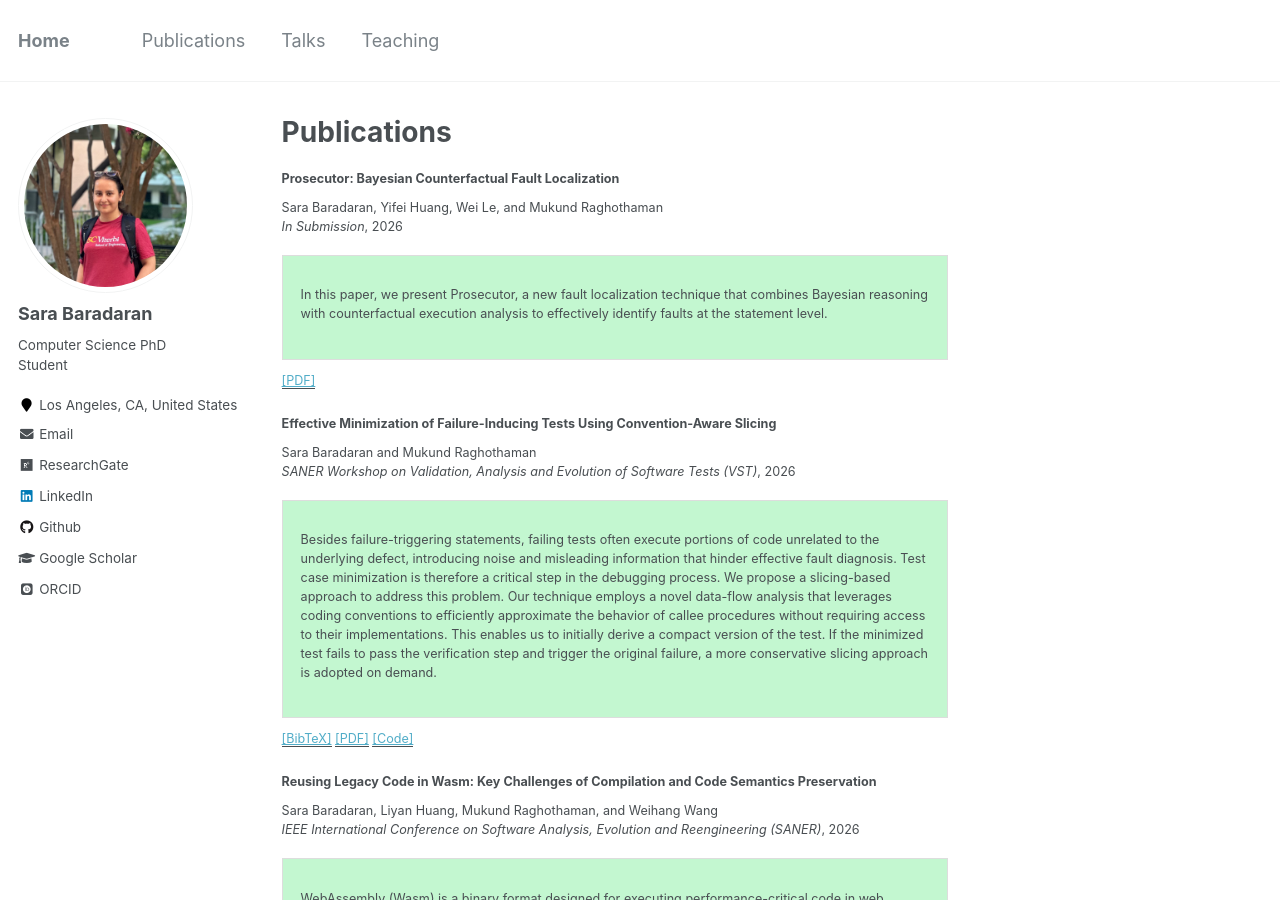
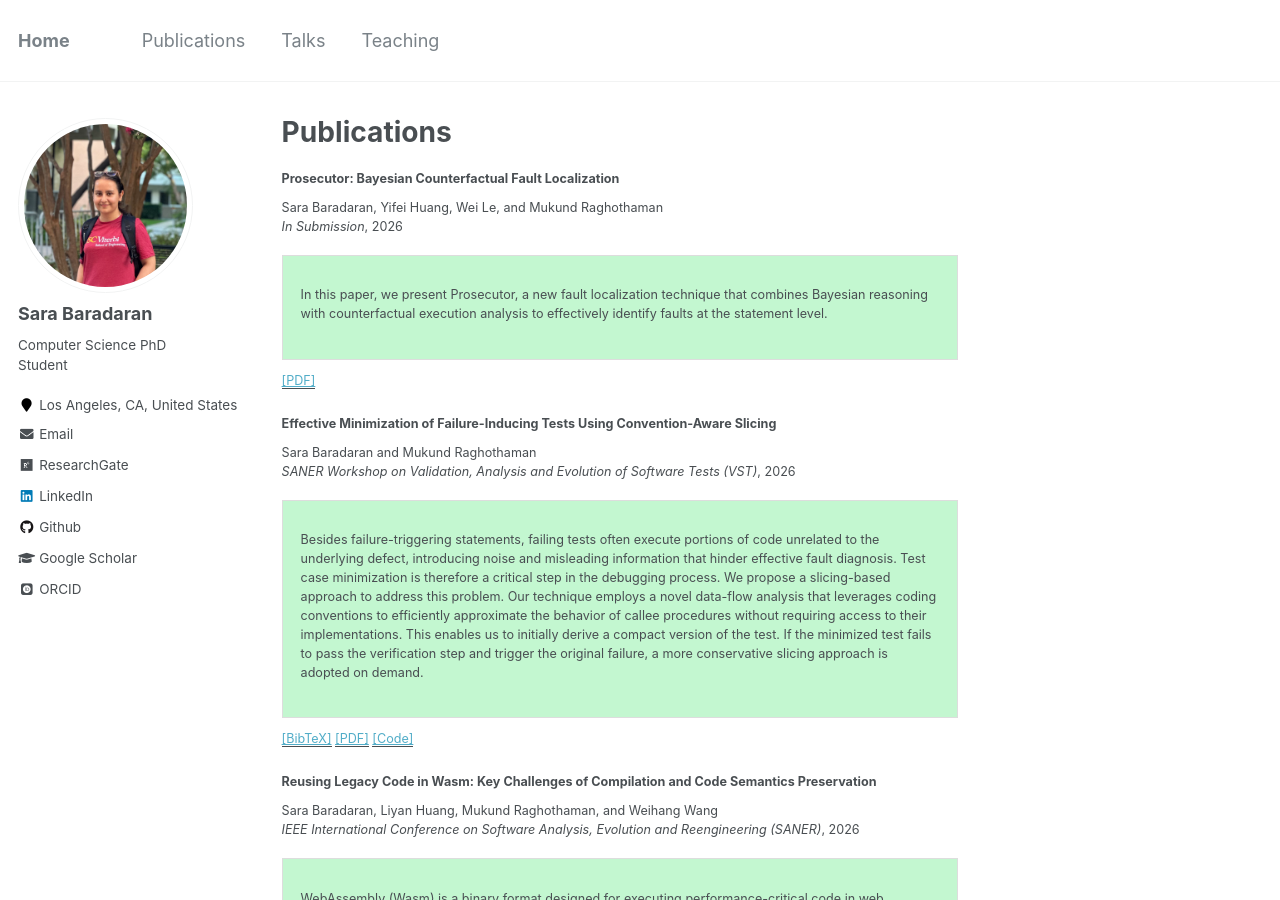
Before and after one commit to SaraBaradaran/SaraBaradaran.github.io, a Jekyll site: the page built from _pages/publications.md, in a window 1280 px wide and 900 px high. Built offline with Jekyll 4.4.1, drawn with Linux system fonts in a browser that asks for light colours; some web fonts are replaced.

Commit message:
Update archive-single.html

```diff
--- a/_includes/archive-single.html
+++ b/_includes/archive-single.html
@@ -63,7 +63,7 @@
       <div style="display: flex; align-items: flex-start; gap: 1rem; margin-top: 1rem; flex-wrap: wrap;">
 
         {% if post.excerpt %}
-          <div style="width: 68%; min-width: 280px; border: 1px solid #ddd; padding: 1rem; box-sizing: border-box; background: #c3f7d0;">
+          <div style="width: 69%; min-width: 280px; border: 1px solid #ddd; padding: 1rem; box-sizing: border-box; background: #c3f7d0;">
             {{ post.excerpt | markdownify }}
           </div>
         {% endif %}
```
